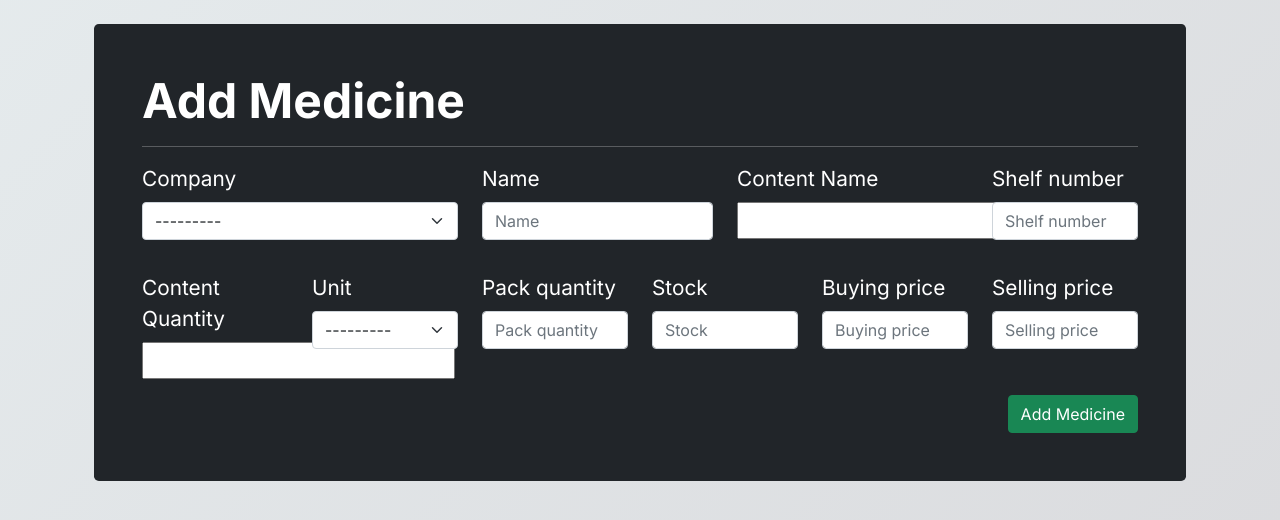
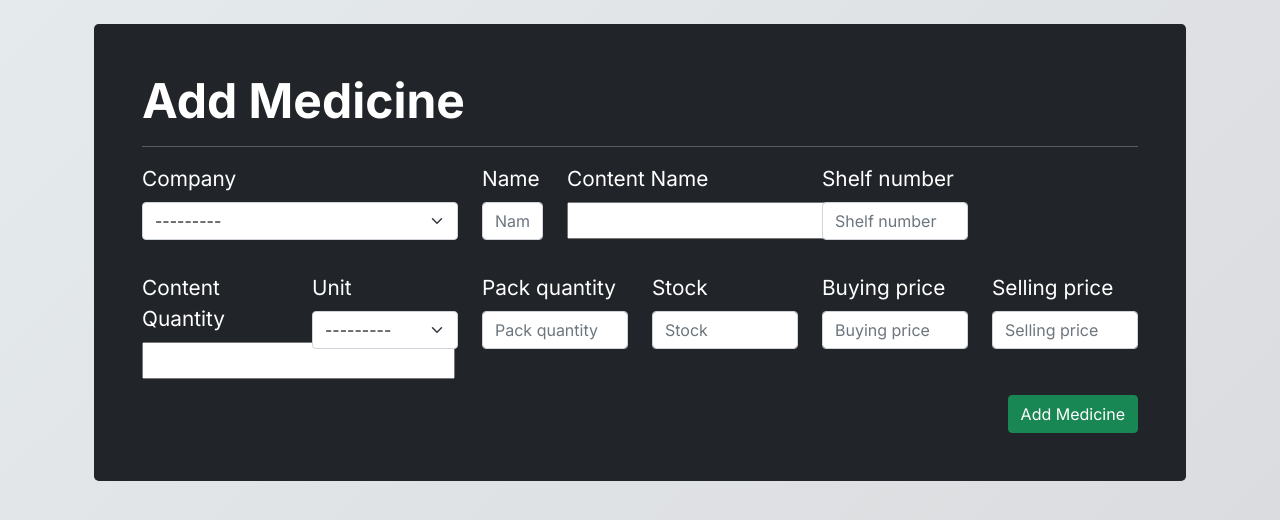
Before and after one commit to mightysandy1/pharmacyappsneha, a Django app: page /create/med/ in a window 1280 px wide. Shown: the part 66-586 px from the top of the page. Run offline with Django 4.2, Linux system fonts and the light colour scheme; the visitor is signed in with stand-in values (Sample User, id 1); data that the repository does not hold is empty; some libraries are stand-ins or nearby versions.

Commit message:
Update medicine_form.html

```diff
--- a/yolo_pharmacy/yolo_site/templates/yolo_site/medicine_form.html
+++ b/yolo_pharmacy/yolo_site/templates/yolo_site/medicine_form.html
@@ -12,7 +12,7 @@
                 <div class="col-md-4 mb-3">
                     {% bootstrap_field form.company %}
                 </div>
-                <div class="col-md-3 mb-3">
+                <div class="col-md-1 mb-2">
                     {% bootstrap_field form.name %}
                 </div>
                 <div class="col-md-3 mb-3">
```
